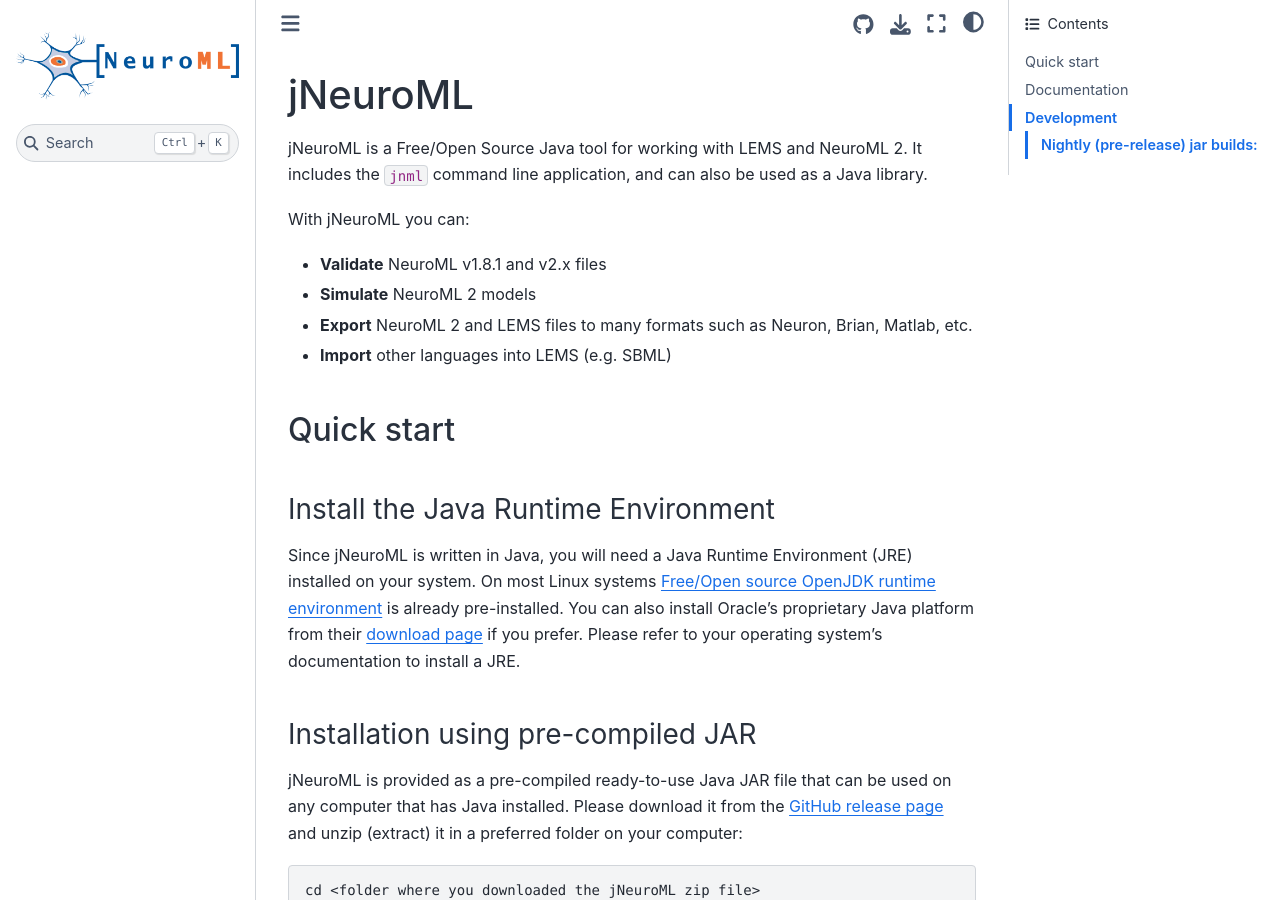
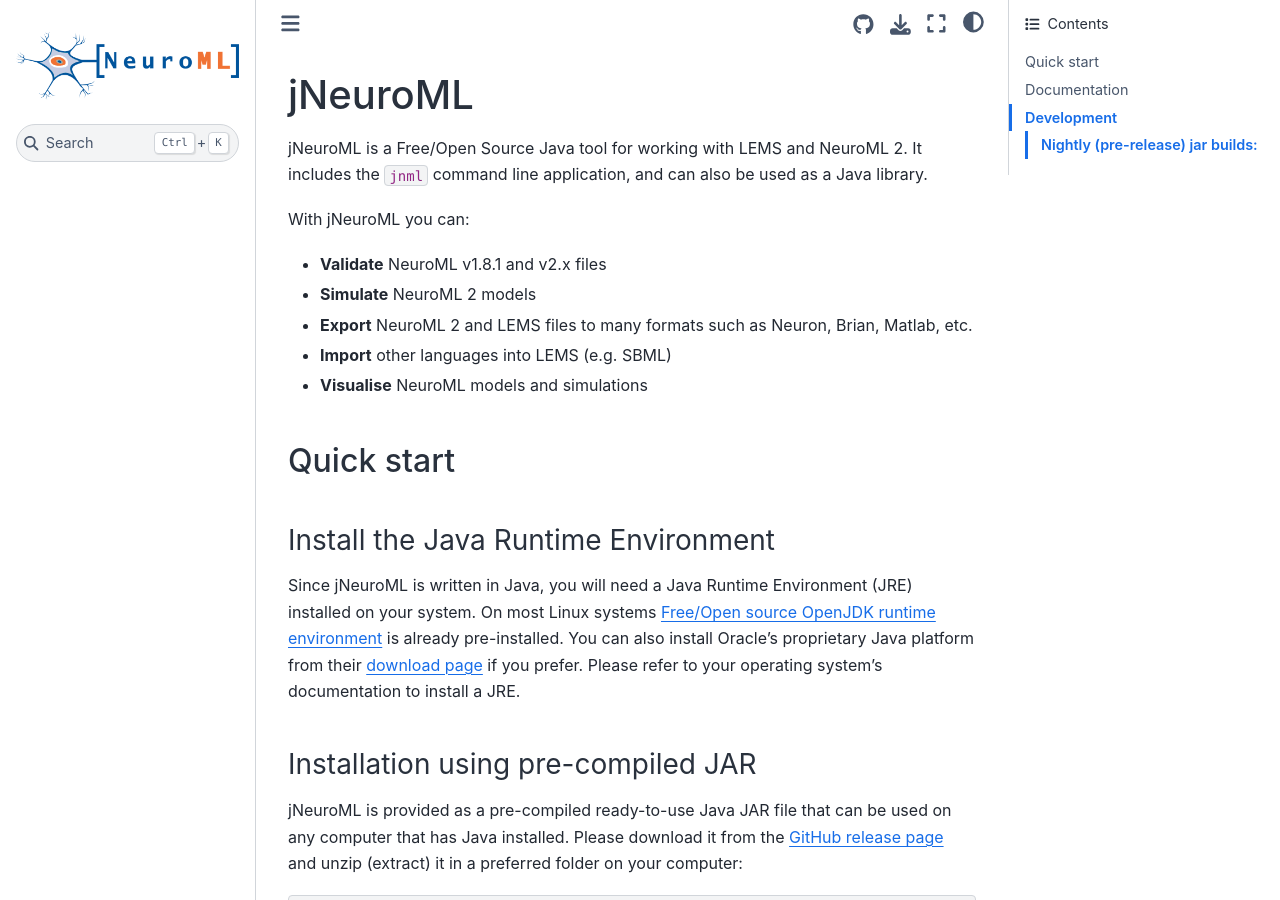
Before and after one commit to NeuroML/Documentation, a Jupyter Book: the page built from source/Userdocs/Software/jNeuroML.md, in a window 1280 px wide and 900 px high. Built offline with Jupyter Book 1.0.4 settings and Sphinx 7.4.7 and the Sphinx Book theme 1.1.4, drawn with Linux system fonts in a browser that asks for light colours; pages that are not in the unit, such as notebooks, are missing from menus.

Commit message:
enh: update jNeuroML feature list

```diff
--- a/source/Userdocs/Software/jNeuroML.md
+++ b/source/Userdocs/Software/jNeuroML.md
@@ -10,6 +10,7 @@
 - **Simulate** NeuroML 2 models
 - **Export** NeuroML 2 and LEMS files to many formats such as Neuron, Brian, Matlab, etc.
 - **Import** other languages into LEMS (e.g. SBML)
+- **Visualise** NeuroML models and simulations
 
 (jneuroml:quickstart)=
 ## Quick start
```
